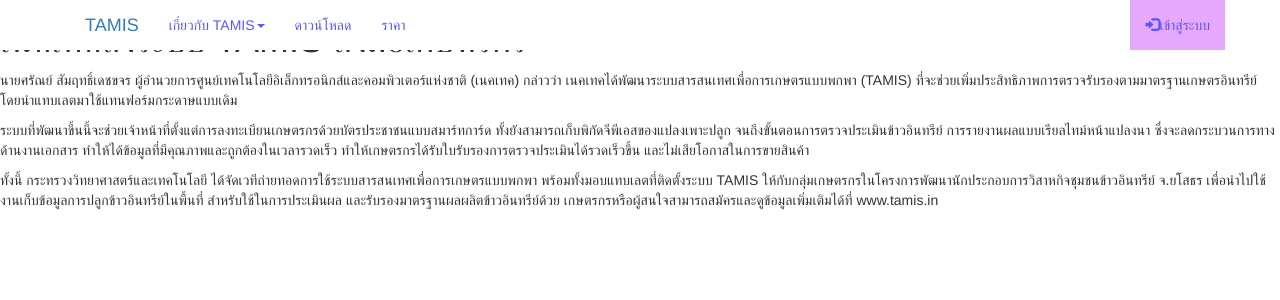
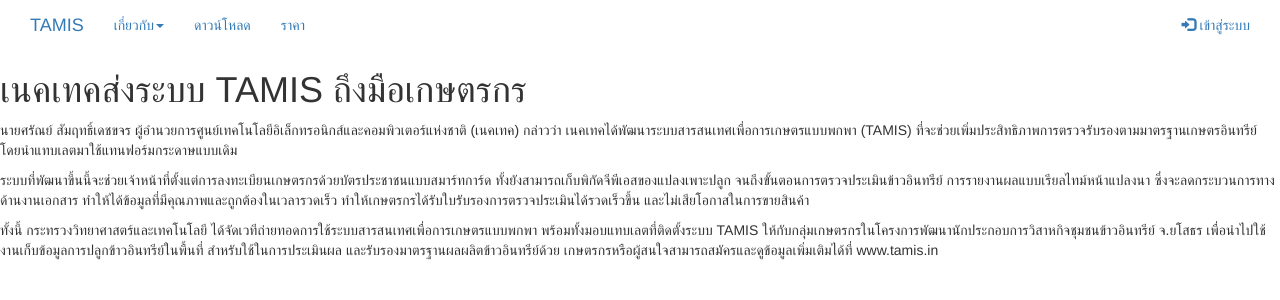
Before and after one commit to Acherrylp/Acherry.github.io, a Jekyll site: the page built from _posts/2016-10-28-news-4.md, in a window 1280 px wide. Shown: the top 300 px of the page. Built offline with Jekyll 4.4.1, drawn with Linux system fonts in a browser that asks for light colours; some of the changed lines change nothing that is shown.

Commit message:
แก้ไขส่วนหัว ใส่ nav

```diff
--- a/_posts/2016-10-28-news-4.md
+++ b/_posts/2016-10-28-news-4.md
@@ -1,11 +1,12 @@
 ---
   title: TAMIS
-  date: 2016-10-28 +0700
+  date: 2014-11-14 +0700
   categories: News
   description: News4
   author: Me
-  layout: default-new
+  layout: default-new2
 ---
+{% include header2.html %}
 
 # เนคเทคส่งระบบ TAMIS ถึงมือเกษตรกร
 
```
